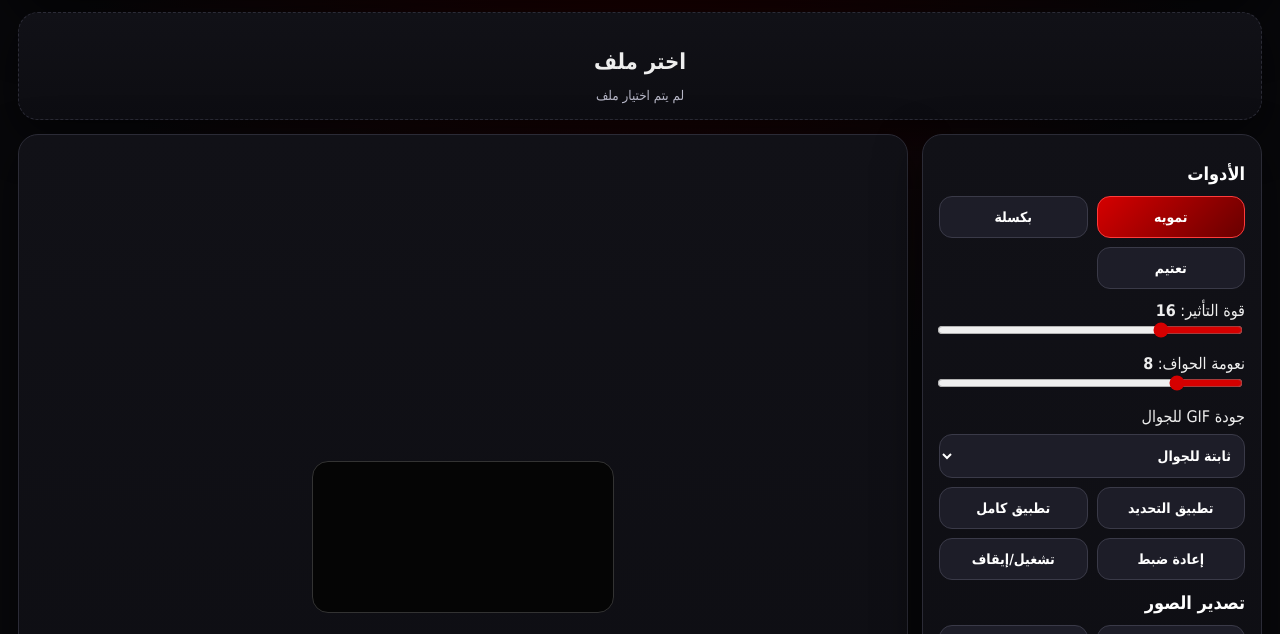
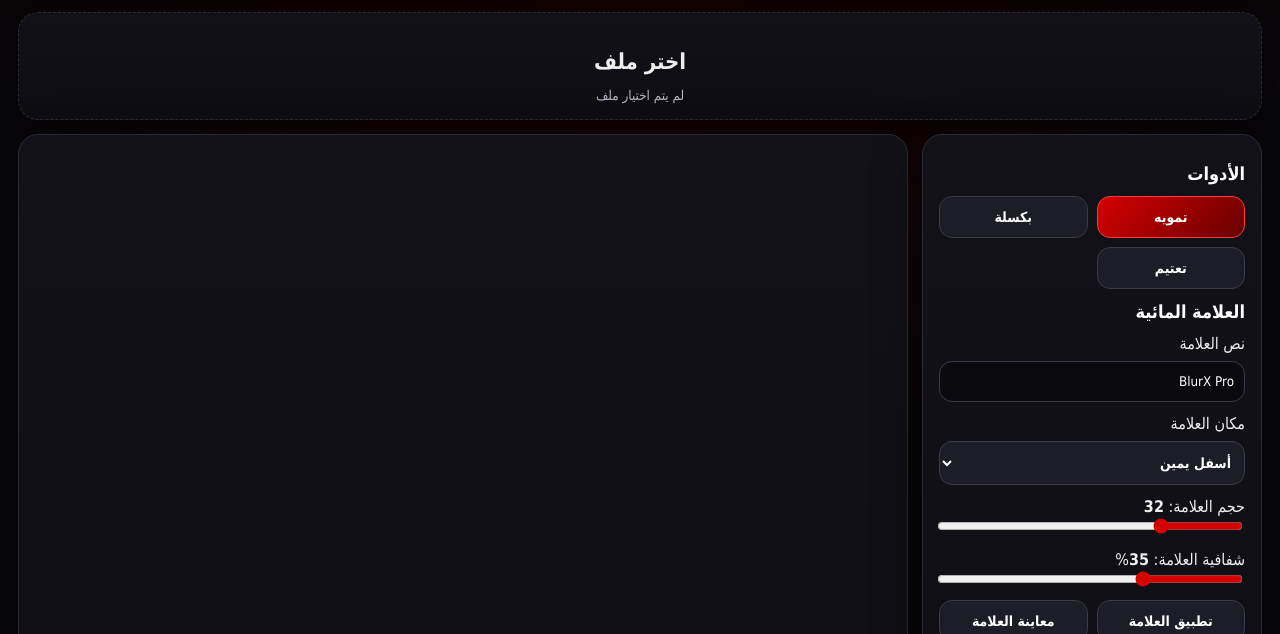
Before and after one commit to flyingnaf/blurx-pro, a plain HTML site: page index.html in a window 1280 px wide. Shown: the part 166-800 px from the top of the page. Drawn offline with Linux system fonts and the light colour scheme.

Commit message:
Add files via upload

```diff
--- a/index.html
+++ b/index.html
@@ -3,13 +3,13 @@
 <head>
   <meta charset="utf-8" />
   <meta name="viewport" content="width=device-width,initial-scale=1,maximum-scale=1,user-scalable=no" />
-  <title>BlurX Pro Mobile</title>
+  <title>BlurX Pro Watermark</title>
   <meta name="theme-color" content="#b30000" />
   <meta name="apple-mobile-web-app-capable" content="yes" />
   <meta name="apple-mobile-web-app-title" content="BlurX" />
   <meta name="apple-mobile-web-app-status-bar-style" content="black-translucent" />
-  <link rel="manifest" href="manifest.json?v=4" />
-  <link rel="stylesheet" href="styles.css?v=4" />
+  <link rel="manifest" href="manifest.json?v=5" />
+  <link rel="stylesheet" href="styles.css?v=5" />
 </head>
 <body>
   <main class="app">
@@ -34,6 +34,31 @@
           <button class="active" data-effect="blur">تمويه</button>
           <button data-effect="pixelate">بكسلة</button>
           <button data-effect="darken">تعتيم</button>
+        </div>
+
+        <h2>العلامة المائية</h2>
+        <label>نص العلامة</label>
+        <input id="watermarkText" class="textInput" type="text" value="BlurX Pro" placeholder="اكتب العلامة المائية" />
+
+        <label>مكان العلامة</label>
+        <select id="watermarkPosition">
+          <option value="bottom-right" selected>أسفل يمين</option>
+          <option value="bottom-left">أسفل يسار</option>
+          <option value="top-right">أعلى يمين</option>
+          <option value="top-left">أعلى يسار</option>
+          <option value="center">وسط</option>
+          <option value="tile">تكرار على كامل الصورة</option>
+        </select>
+
+        <label>حجم العلامة: <b id="watermarkSizeValue">32</b></label>
+        <input id="watermarkSize" type="range" min="12" max="90" value="32" />
+
+        <label>شفافية العلامة: <b id="watermarkOpacityValue">35</b>%</label>
+        <input id="watermarkOpacity" type="range" min="5" max="100" value="35" />
+
+        <div class="row">
+          <button id="applyWatermarkBtn">تطبيق العلامة</button>
+          <button id="previewWatermarkBtn">معاينة العلامة</button>
         </div>
 
         <label>قوة التأثير: <b id="intensityValue">16</b></label>
@@ -97,6 +122,6 @@
 
   <script src="https://cdn.jsdelivr.net/npm/gif.js.optimized/dist/gif.js"></script>
   <script src="https://cdn.jsdelivr.net/npm/gifuct-js/dist/gifuct.min.js"></script>
-  <script src="app.js?v=4"></script>
+  <script src="app.js?v=5"></script>
 </body>
 </html>
--- a/styles.css
+++ b/styles.css
@@ -20,3 +20,6 @@ canvas{max-width:100%;background:#050505;border-radius:16px;border:1px solid #33
 #toast{position:fixed;bottom:18px;left:18px;right:18px;margin:auto;background:#1a1a22;border:1px solid #3a3a48;color:#fff;padding:14px 18px;border-radius:14px;box-shadow:0 20px 60px #0009;z-index:10;max-width:640px;text-align:center}
 .progressBox{margin-top:14px;background:#0a0a0f;border:1px solid var(--line);border-radius:14px;padding:12px}.progressBox span{display:block;margin-bottom:8px;color:#fff}.progressBox progress{width:100%;accent-color:var(--red)}
 @media(max-width:900px){.app{padding:10px}.workspace{grid-template-columns:1fr}.tools{position:static;order:2}.preview{order:1;min-height:340px;padding:8px}.hero{display:block;padding:18px}h1{font-size:28px}.badge{display:inline-block;margin-top:8px}.row,.grid{grid-template-columns:1fr 1fr}button{padding:13px 8px;font-size:13px}}
+
+.textInput{width:100%;border:1px solid #3a3a48;background:#09090e;color:#fff;border-radius:13px;padding:12px 10px;font-family:inherit;margin-top:8px}
+.textInput:focus,select:focus{outline:2px solid #d50000}
```
Also changed, not shown: manifest.json, 1 other file.
